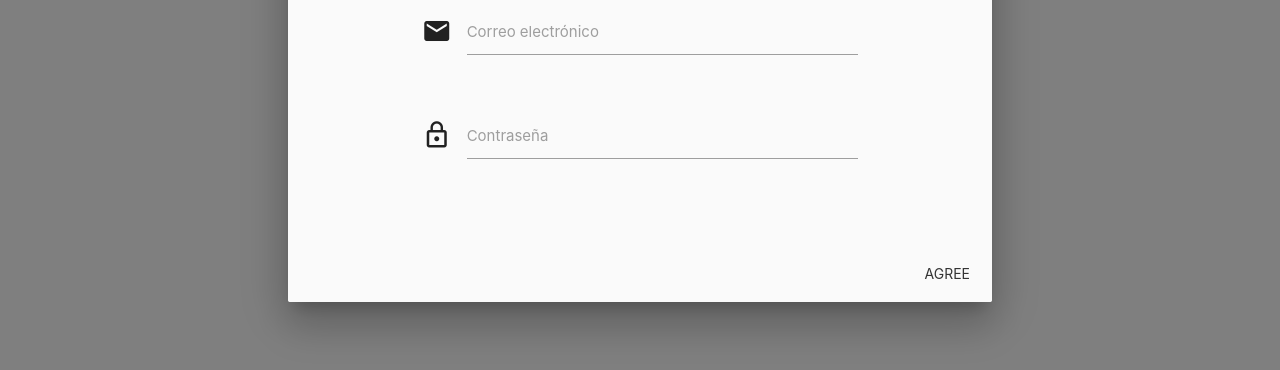
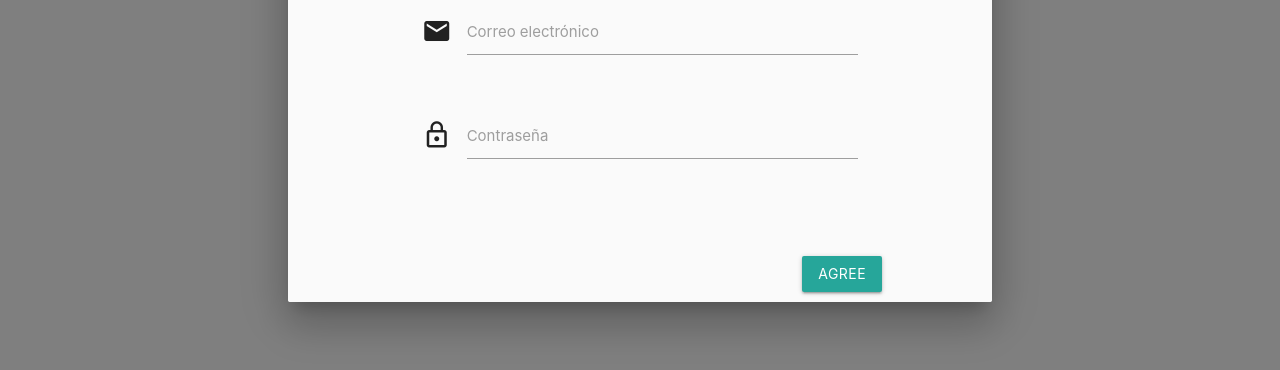
Before and after one commit to jela3105/CanContentoFrontend, a plain HTML site: page index.html in a window 1280 px wide. Both pictures are taken after a click on the link "Iniciar Sesión". Shown: the part 176-546 px from the top of the page. Drawn offline with nearby package versions, Linux system fonts and the light colour scheme.

Commit message:
modal-footer format

```diff
--- a/index.html
+++ b/index.html
@@ -87,8 +87,8 @@
             </div>
               </div>
             <div class="modal-footer">
-                <div class="containter">
-                    <a href="#!" class="modal-close waves-effect waves-green btn-flat">Agree</a>
+                <div class="container">
+                    <a href="#!" class="modal-close waves-effect waves-light btn">Agree</a>
                 </div>
             </div>
           </div>
@@ -118,7 +118,9 @@
               </div>
             </div>
             <div class="modal-footer">
-              <a href="#!" class="modal-close waves-effect waves-green btn-flat">Agree</a>
+                <div class="container">
+                    <a href="#!" class="modal-close waves-effect waves-light btn">Agree</a>
+                </div>
             </div>
         </div>
 
```
Also changed, not shown: servicios.html (+7 -3 lines).
